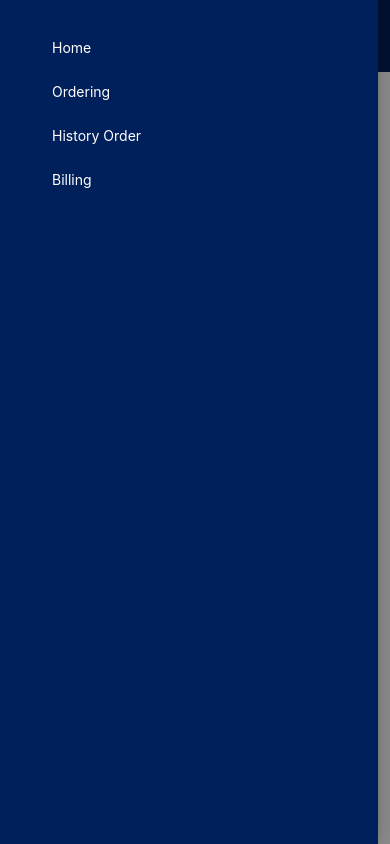
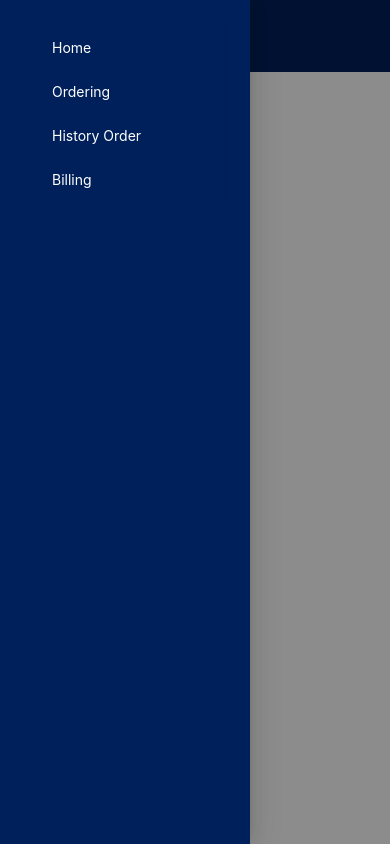
Before and after one commit to teukusem/Yatch-Project, a Next.js app: page / in a window 390 px wide. Both pictures are taken after a click on the element "menu". Built offline with nearby package versions, Linux system fonts and the light colour scheme.

Commit message:
bugfix / width sidebar responsive

```diff
--- a/src/components/template/Navbar/index.tsx
+++ b/src/components/template/Navbar/index.tsx
@@ -61,6 +61,7 @@ function NavigationBar() {
         styles={{
           body: { ...styles.drawerBodyStyles },
         }}
+        width={250}
       >
         <AppMenu isInline />
       </Drawer>
```
